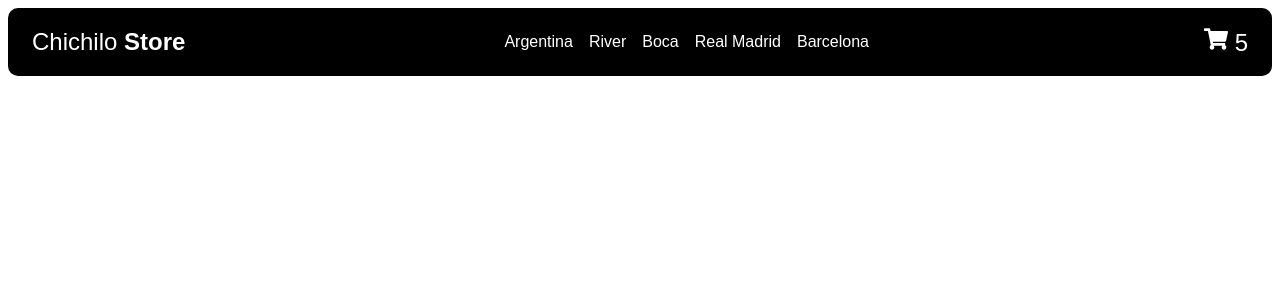
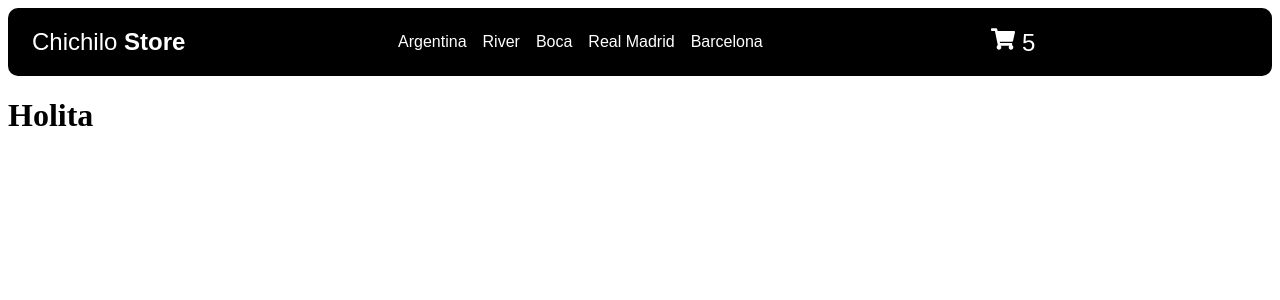
Before and after one commit to Franqito73/NavegaLasRutas-Picini, a React (Vite) app: page / in a window 1280 px wide. Shown: the top 300 px of the page. Built offline with nearby package versions, Linux system fonts and the light colour scheme.

Commit message:
actualizando-itemlist

```diff
--- a/src/App.jsx
+++ b/src/App.jsx
@@ -6,7 +6,7 @@ function App() {
   return (
     <>
     <Navbar/>
-    <ItemListContainer/>
+    <ItemListContainer text= 'Holita'/>
     </>
   )
 }
--- a/src/components/ItemListContainer.jsx
+++ b/src/components/ItemListContainer.jsx
@@ -1,3 +1,11 @@
-export default function ItemListContainer() {
-    // código del componente
+/* eslint-disable react/prop-types */
+/* eslint-disable no-unused-vars */
+import React from 'react'
+
+function ItemListContainer({text}) {
+  return (
+    <h1>{text}</h1>
+  )
 }
+
+export default ItemListContainer
--- a/src/components/Navbar.jsx
+++ b/src/components/Navbar.jsx
@@ -4,7 +4,7 @@ import styled from 'styled-components'
 import Burguesa from './Burguesa'
 import { FaShoppingBag } from 'react-icons/fa'
 import CartWidget from './CartWidget'
-
+import ItemListContainer from './ItemListContainer'
 
 function Navbar() {
 const [clicked, setClicked] = useState(false)
@@ -28,6 +28,7 @@ const handleClick = () => {
             <Burguesa clicked={clicked} handleClick={handleClick}/>
         </div>
         <BgDiv className= {`initial ${clicked ? 'active' : ''}`}></BgDiv>
+        <ItemListContainer/>
       </NavContainer>
   )
 }
```
